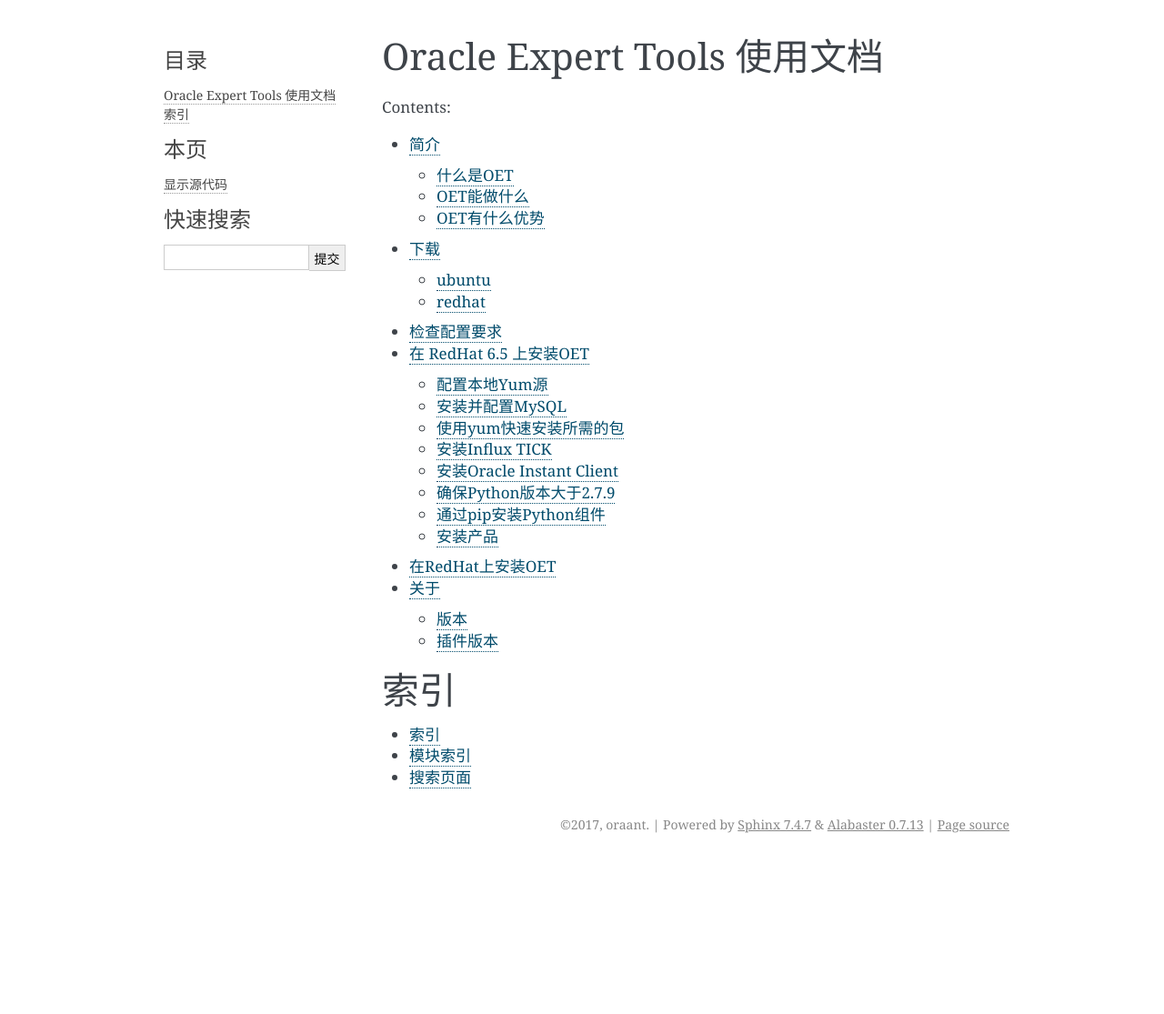
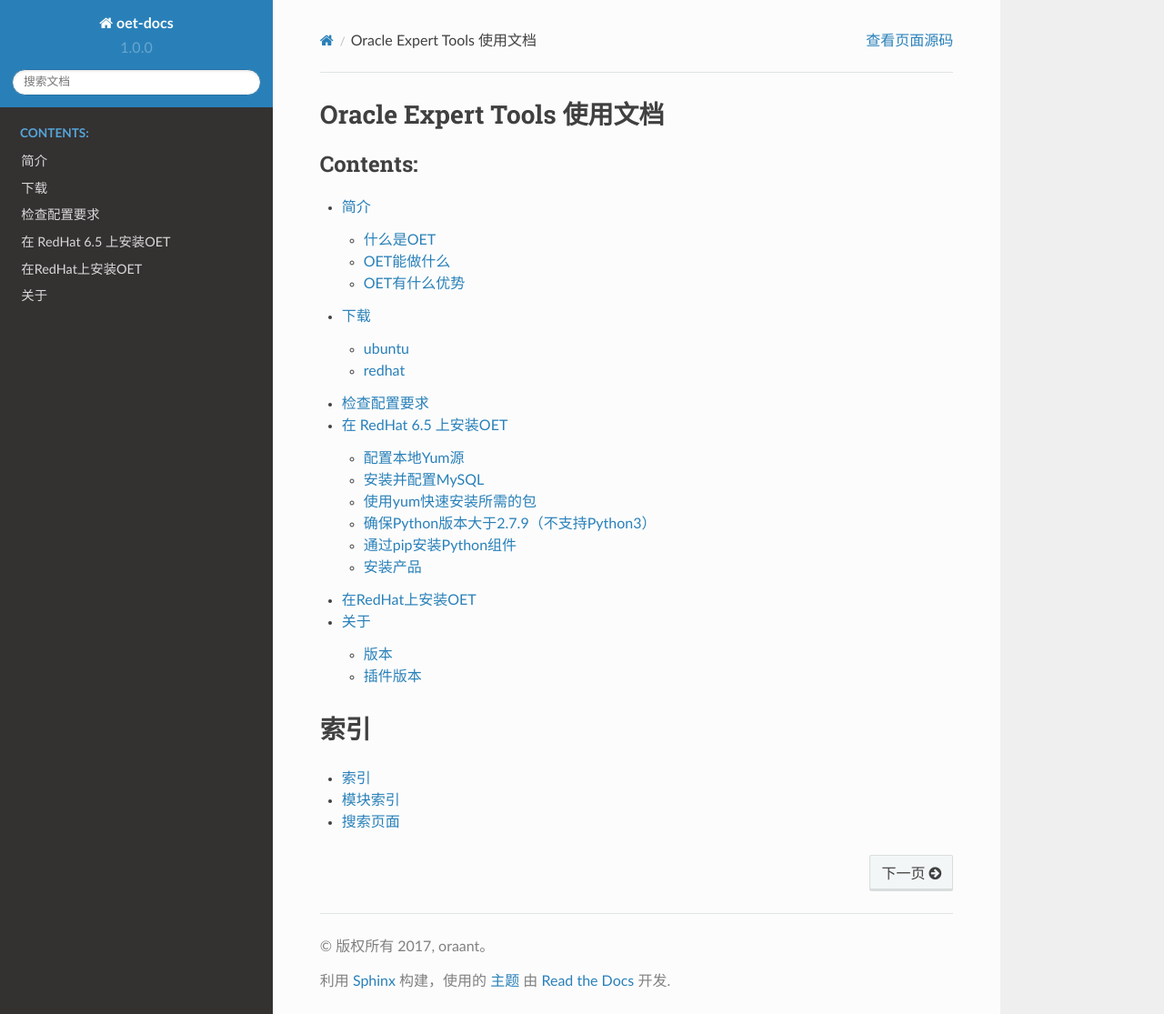
Before and after one commit to oraant/oet-docs, a Sphinx documentation site: the page built from docs/index.rst, in a window 1280 px wide and 1115 px high. Shown: the whole window at 91% size. Built offline with Sphinx 7.4.7 and the Read the Docs theme 2.0.0, drawn with Linux system fonts in a browser that asks for light colours; some of the changed lines change nothing that is shown.

Commit message:
change theme to rtd theme, and complete install doc for OIC,Redis,TICK,Nginx and pyenv, python.

```diff
--- a/docs/conf.py
+++ b/docs/conf.py
@@ -82,7 +82,8 @@
 # The theme to use for HTML and HTML Help pages.  See the documentation for
 # a list of builtin themes.
 #
-html_theme = 'alabaster'
+#html_theme = 'alabaster'
+html_theme = 'sphinx_rtd_theme'
 
 # Theme options are theme-specific and customize the look and feel of a theme
 # further.  For a list of options available for each theme, see the
--- a/docs/install.rst
+++ b/docs/install.rst
@@ -131,14 +131,11 @@
 使用SSH或FTP工具，将文件上传到 /software 路径中，并解压释放相关文件::
 
   # cd /software
-  # tar -xf tar -xf oet-1.0.0-rhel6.tar
+  # tar -xf oet-1.0.0-el6.tar
 
-将解压后的 oet 文件夹放入要安装的路径中，本文档中以 /oet 为例::
+将解压后的 oet 文件夹放入要安装的路径中，本文档中以 /oet 为例。 然后进入 /oet 路径中，查看路径下的内容::
 
-  # mv oet /oet
-
-进入 /oet 路径，查看路径下的内容::
-
+  # mv oet /
   # cd /oet
   # ls
   collected  common  data  docs  etc  manage.py  oet  perfmon  setup  util
@@ -146,33 +143,219 @@
 安装Redis
 ^^^^^^^^^^^^^^
 
+进入相关路径下，执行安装脚本，输入服务器发行版本，安装其rpm包::
 
+  # cd /oet/setup/redis
+  # ./install.sh
+  ==== input your system version ====
+  if it's RedHat 5, then input 5
+  if it's RedHat 6, then input 6
+  if it's RedHat 7, then input 7
+  please input your redhat release version[5/6/7]: 6
+  your choice is 6
+  ==== installing rpms ====
+  ...........
+  ...........
+  Installed:
+    redis.x86_64 0:2.4.10-1.el6
 
-安装Influx TICK
--------------------------
+  Complete!
+  rpms install success
 
+开启redis服务，并登陆验证安装是否成功::
 
-安装Oracle Instant Client
-----------------------------
+  # service redis start
+  Starting redis-server:                                     [  OK  ]
 
+  # redis-cli
+  redis 127.0.0.1:6379>
 
-确保Python版本大于2.7.9
+安装Nginx
+^^^^^^^^^^^^^^
+
+进入相关路径下，执行安装脚本，输入服务器发行版本，安装其rpm包::
+
+  # cd /oet/setup/nginx
+  # ./install.sh
+  ==== input your system version ====
+  if it's RedHat 5, then input 5
+  if it's RedHat 6, then input 6
+  if it's RedHat 7, then input 7
+  please input your redhat release version[5/6/7]: 6
+  your choice is 6
+  ==== installing rpms ====
+  ..................
+  ..................
+
+  Installed:
+    nginx.x86_64 0:1.10.0-1.el6.ngx
+
+  Complete!
+  rpms install success
+
+开启 nginx 服务，并访问主页，验证安装是否成功::
+
+  # service nginx start
+  Starting nginx:                                            [  OK  ]
+
+  # curl localhost 2>/dev/null|grep title
+  <title>Welcome to nginx!</title>
+
+安装TICK
+^^^^^^^^^^^^^
+
+进入相关路径下，执行安装脚本::
+
+  # cd /oet/setup/tick
+  # ./install.sh
+  ==== installing rpms ====
+  ........
+  ........
+  Installed:
+    chronograf.x86_64 0:0.13.0-1   influxdb.x86_64 0:0.13.0-1   kapacitor.x86_64 0:0.13.1-1
+    telegraf.x86_64 0:0.13.1-1
+
+  Complete!
+  rpms install success
+
+开启influxdb服务，并使用 influx 命令登陆数据库，验证安装是否成功::
+
+  # service influxdb start
+  Starting influxdb...
+  influxdb process was started [ OK ]
+
+  # influx
+  Visit https://enterprise.influxdata.com to register for updates, InfluxDB server
+   management, and monitoring.Connected to http://localhost:8086 version 1.1.1
+  InfluxDB shell version: 1.1.1
+  >
+  >
+
+安装OIC
+^^^^^^^^^^^^^^^^^^^^^^^^^^^^
+TODO: 解释 Oracle Instant Client
+
+进入相关路径下，执行安装脚本::
+
+  # cd /oet/setup/oic
+  # ./install.sh
+  ==== installing oic rpms to system ====
+  find oic files,handing..
+  ...............
+  ...............
+  Installed:
+    oracle-instantclient11.2-basic.x86_64 0:11.2.0.4.0-1
+    oracle-instantclient11.2-devel.x86_64 0:11.2.0.4.0-1
+    oracle-instantclient11.2-sqlplus.x86_64 0:11.2.0.4.0-1
+
+  Dependency Installed:
+    libaio.x86_64 0:0.3.107-10.el6
+
+  Complete!
+  basic oic files install success
+  ==== echo environments to /root/.bash_profile ====
+  echo environments complete.
+  ==== shell job done,please help as behind ====
+  Please execute the command:"source /root/.bash_profile",and test with "sqlplus" command.
+
+按照提示运行相关命令，使root用户 bash_profile 文件中新添加的环境变量生效，并测试安装结果::
+
+  # source /root/.bash_profile
+  # sqlplus -v
+  SQL*Plus: Release 11.2.0.4.0 Production
+
+如果您执行 sqlplus -v 时不能立即响应，则需要正确配置 /etc/hosts 文件中的主机名，保持hostname与hosts文件中127.0.0.1对应的名称一致即可，本例中主机名为 mini-server-a ::
+
+  # hostname
+  mini-server-a
+
+  # vim /etc/hosts
+  127.0.0.1   localhost localhost.localdomain localhost4 localhost4.localdomain4
+  ::1         localhost localhost.localdomain localhost6 localhost6.localdomain6
+  127.0.0.1  mini-server-a
+
+  # sqlplus -v
+  SQL*Plus: Release 11.2.0.4.0 Production
+
+确保Python版本大于2.7.9（不支持Python3）
 --------------------------------------------------
-**注意！Python2.7.9以上的版本不包括Python3！OET为了兼容厂商的旧服务器，是运行在Python2的环境下的。**
 
 检查python版本
 ^^^^^^^^^^^^^^^^^
 
+检查python当前的版本::
+
+  # python --version
+  Python 2.6.6
+
+如果您的版本为 2.7.9, 2.7.10, 2.7.11等，且不是python3，可以跳过此步骤，直接安装相关组件
+
+如果发现python版本低于2.7.9，则需要对pyhon进行升级。然而有些系统组件只依赖旧版本。因此，我们采用安装python版本管理器的方式，来管理多个版本的python。
+
 安装pyenv
 ^^^^^^^^^^^^^^^^^
-`下载离线安装包 <http://www.baidu.com>`_
 
-使用pyenv安装python 2.7.11
+进入相关路径下，执行安装脚本::
+
+  # cd /oet/setup/pyenv
+  # ./install.sh
+  ==== installing basic softwares with yum ====
+  .................
+  .................
+  Complete!
+  basic install success
+  ==== copying basic files to /root/.pyenv ====
+  find files,handing..
+  basic files copy success
+  ==== echo environments to /root/.bash_profile ====
+  echo environments complete.
+  ==== shell job done,please help as behind ====
+  Please execute the command:"source /root/.bash_profile",and test with "pyenv" command.
+
+按照提示运行相关命令，使root用户 bash_profile 文件中新添加的环境变量生效，并测试安装结果::
+
+  # source /root/.bash_profile
+  # pyenv -v
+  pyenv 20160509
+
+使用pyenv安装python 2.7.9
 ^^^^^^^^^^^^^^^^^^^^^^^^^^^^^^^^^^^
+检查操作系统当前有哪些版本的python::
 
+  # pyenv versions
+  * system (set by /root/.pyenv/version)
+
+通过安装2.7.9版本的python，这一步骤可能需要耐心等待几分钟::
+
+  # pyenv install 2.7.9
+  Installing Python-2.7.9...
+  patching file ./Lib/site.py
+  patching file ./Lib/ssl.py
+  Installed Python-2.7.9 to /root/.pyenv/versions/2.7.9
+
+验证一下是否安装成功，可以看到，版本列表里多了2.7.9，不过系统的默认版本仍然是系统自带版本::
+
+  # pyenv versions
+  * system (set by /root/.pyenv/version)
+    2.7.9
+
+  # python --version
+  Python 2.6.6
+
+通过pyenv，将系统默认的python版本改为2.7.9，并验证效果::
+
+  # pyenv global 2.7.9
+
+  # pyenv versions
+    system
+  * 2.7.9 (set by /root/.pyenv/version)
+
+  # python --version
+  Python 2.7.9
 
 通过pip安装Python组件
 -------------------------
+TODO: 添加用户的python版本本来就够的情况下，应该怎么做
 pip install -r
 
 
```
